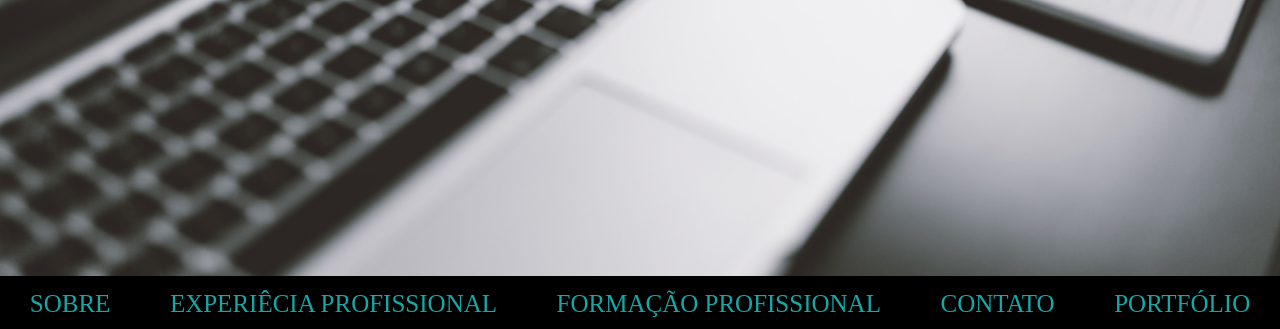
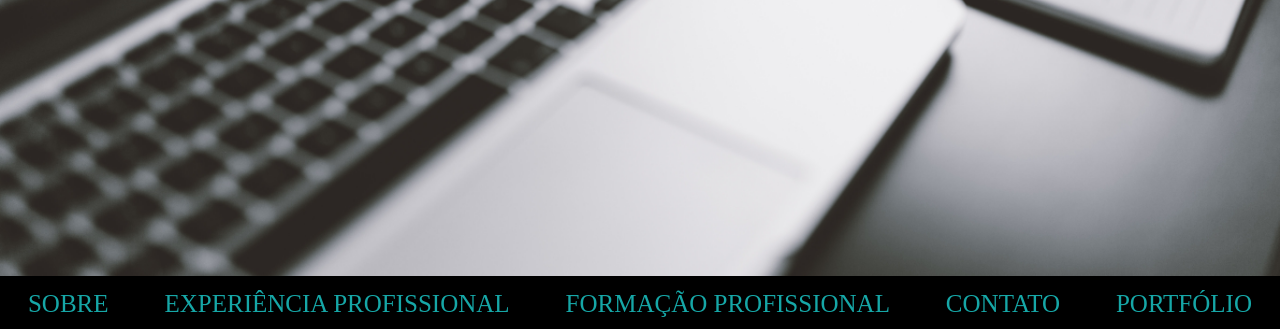
Before and after one commit to crparaizo/crparaizo.github.io, a plain HTML site: page index.html in a window 1280 px wide. Shown: the part 468-797 px from the top of the page. Drawn offline with Linux system fonts and the light colour scheme.

Commit message:
Correção

```diff
--- a/index.html
+++ b/index.html
@@ -24,7 +24,7 @@
                     <a href="#">Sobre</a>
                 </li>
                 <li>
-                    <a href="#">Experiêcia Profissional</a>
+                    <a href="#">Experiência Profissional</a>
                 </li>
                 <li>
                     <a href="#">Formação profissional</a>
```
